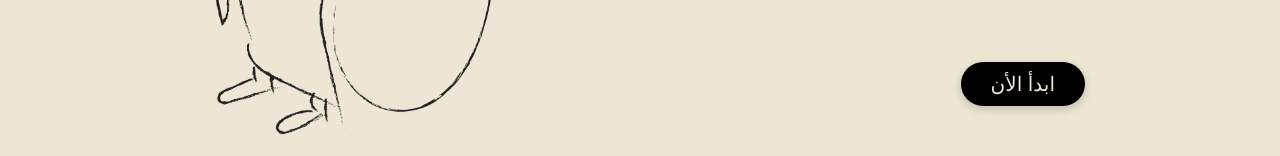
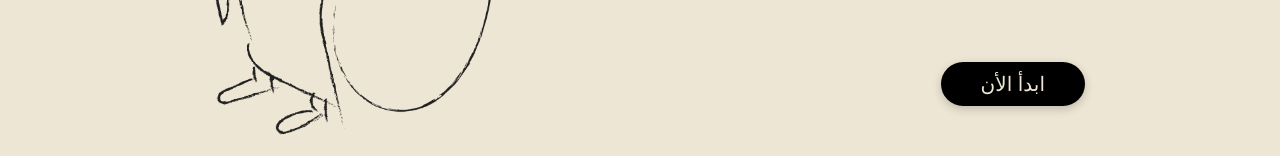
Before and after one commit to muhabbasim/webdoor, a plain HTML site: page index.html in a window 1280 px wide. Shown: the part 474-630 px from the top of the page. Drawn offline with nearby package versions, Linux system fonts and the light colour scheme.

Commit message:
Update style.css

```diff
--- a/style.css
+++ b/style.css
@@ -162,7 +162,7 @@ a:hover:after {
   font-size: 30px;
 }
 .start-btn {
-  padding: 10px 30px;
+  padding: 10px 40px;
   background-color: var(--clr-blk);
   border: none;
   border-radius: 25px;
```
